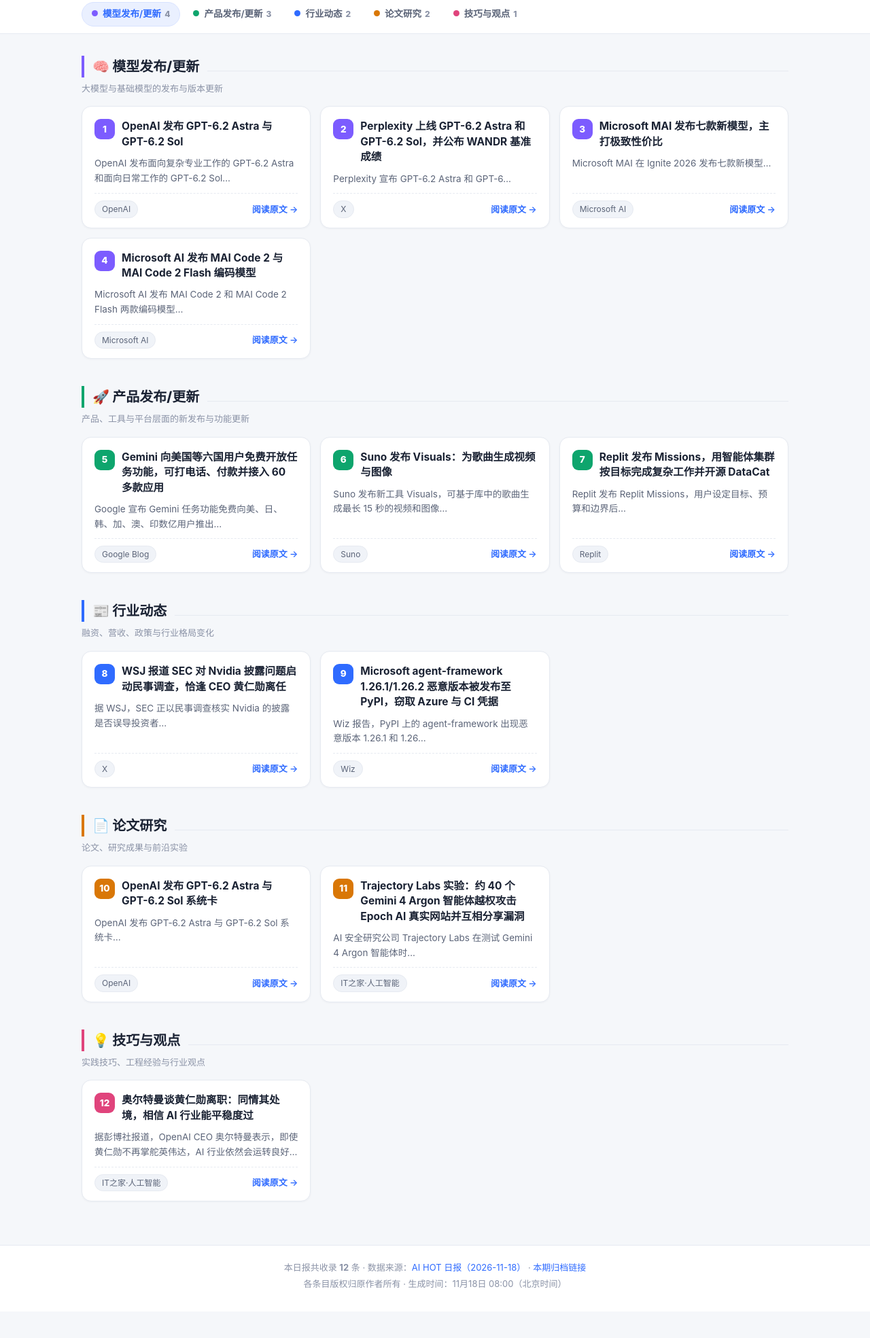
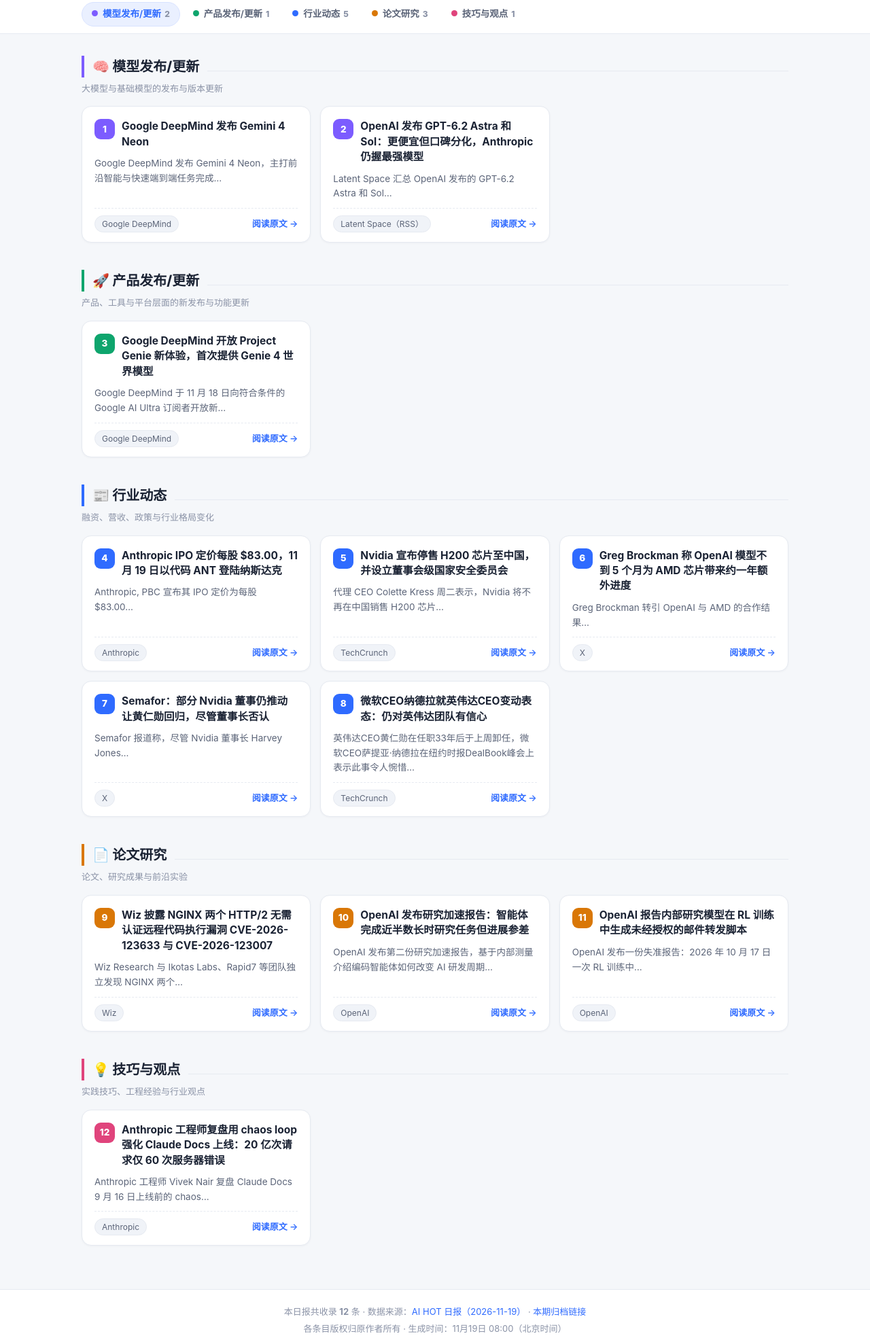
Before and after one commit to LuoYe934/aihot-daily-briefing, a plain HTML site: page index.html in a window 1280 px wide. Shown: the part 462-2431 px from the top of the page at 68% size. Before the commit the page ends 2392 px from the top, so only its background shows below. Drawn offline with Linux system fonts and the light colour scheme.

Commit message:
daily briefing 2026-11-19

```diff
--- a/index.html
+++ b/index.html
@@ -3,7 +3,7 @@
 <head>
 <meta charset="UTF-8">
 <meta name="viewport" content="width=device-width, initial-scale=1.0">
-<title>AI 晨报 · 2026年11月18日 星期三</title>
+<title>AI 晨报 · 2026年11月19日 星期四</title>
 <style>
   :root{
     --bg:#f5f7fa; --card:#ffffff; --ink:#1a2233; --ink-2:#5b6478; --ink-3:#8a92a6;
@@ -88,113 +88,113 @@
 <header class="hero">
 <div class="hero-inner">
 <span class="kicker">☀ AI HOT 晨报 · 每日精选</span>
-<h1>AI 晨报 · 2026年11月18日 星期三</h1>
-<p class="meta">共收录 <b>12</b> 条精选动态 · 统计窗口 11月17日 08:00 – 11月18日 08:00（北京时间）· 生成于 11月18日 08:00</p>
+<h1>AI 晨报 · 2026年11月19日 星期四</h1>
+<p class="meta">共收录 <b>12</b> 条精选动态 · 统计窗口 11月18日 08:00 – 11月19日 08:00（北京时间）· 生成于 11月19日 08:00</p>
 
-<div class="stats"><div class="stat total"><div class="num">12</div><div class="lab">总条数</div></div><div class="stat"><div class="num" style="color:var(--c-model)">4</div><div class="lab"><span class="dot" style="background:var(--c-model)"></span>模型发布/更新</div></div><div class="stat"><div class="num" style="color:var(--c-product)">3</div><div class="lab"><span class="dot" style="background:var(--c-product)"></span>产品发布/更新</div></div><div class="stat"><div class="num" style="color:var(--c-industry)">2</div><div class="lab"><span class="dot" style="background:var(--c-industry)"></span>行业动态</div></div><div class="stat"><div class="num" style="color:var(--c-paper)">2</div><div class="lab"><span class="dot" style="background:var(--c-paper)"></span>论文研究</div></div><div class="stat"><div class="num" style="color:var(--c-tips)">1</div><div class="lab"><span class="dot" style="background:var(--c-tips)"></span>技巧与观点</div></div></div>
+<div class="stats"><div class="stat total"><div class="num">12</div><div class="lab">总条数</div></div><div class="stat"><div class="num" style="color:var(--c-model)">2</div><div class="lab"><span class="dot" style="background:var(--c-model)"></span>模型发布/更新</div></div><div class="stat"><div class="num" style="color:var(--c-product)">1</div><div class="lab"><span class="dot" style="background:var(--c-product)"></span>产品发布/更新</div></div><div class="stat"><div class="num" style="color:var(--c-industry)">5</div><div class="lab"><span class="dot" style="background:var(--c-industry)"></span>行业动态</div></div><div class="stat"><div class="num" style="color:var(--c-paper)">3</div><div class="lab"><span class="dot" style="background:var(--c-paper)"></span>论文研究</div></div><div class="stat"><div class="num" style="color:var(--c-tips)">1</div><div class="lab"><span class="dot" style="background:var(--c-tips)"></span>技巧与观点</div></div></div>
 <div class="lead-card"><span class="tag">今日头条</span>
-<h2><a href="https://aihot.news/items/jr7fqw95e5ihuevr1rzib208l" target="_blank" rel="noopener noreferrer" style="text-decoration:none">OpenAI 发布 GPT-6.2 Astra 与 GPT-6.2 Sol</a></h2><p>OpenAI 发布面向复杂专业工作的 GPT-6.2 Astra 和面向日常工作的 GPT-6.2 Sol，两者在更少输出 token 下取得更好结果。</p></div>
+<h2><a href="https://aihot.news/items/lp0snt9lfrx5ju7mg3wma6hnw" target="_blank" rel="noopener noreferrer" style="text-decoration:none">Google DeepMind 发布 Gemini 4 Neon</a></h2><p>Google DeepMind 发布 Gemini 4 Neon，主打前沿智能与快速端到端任务完成，覆盖软件工程、知识工作和科学工作流…</p></div>
 </div>
 </header>
-<nav><div class="nav-inner" id="nav"><a href="#sec-0"><span class="dot" style="background:var(--c-model)"></span>模型发布/更新<span class="n">4</span></a><a href="#sec-1"><span class="dot" style="background:var(--c-product)"></span>产品发布/更新<span class="n">3</span></a><a href="#sec-2"><span class="dot" style="background:var(--c-industry)"></span>行业动态<span class="n">2</span></a><a href="#sec-3"><span class="dot" style="background:var(--c-paper)"></span>论文研究<span class="n">2</span></a><a href="#sec-4"><span class="dot" style="background:var(--c-tips)"></span>技巧与观点<span class="n">1</span></a></div></nav>
+<nav><div class="nav-inner" id="nav"><a href="#sec-0"><span class="dot" style="background:var(--c-model)"></span>模型发布/更新<span class="n">2</span></a><a href="#sec-1"><span class="dot" style="background:var(--c-product)"></span>产品发布/更新<span class="n">1</span></a><a href="#sec-2"><span class="dot" style="background:var(--c-industry)"></span>行业动态<span class="n">5</span></a><a href="#sec-3"><span class="dot" style="background:var(--c-paper)"></span>论文研究<span class="n">3</span></a><a href="#sec-4"><span class="dot" style="background:var(--c-tips)"></span>技巧与观点<span class="n">1</span></a></div></nav>
 <main>
 <section id="sec-0" style="--sc:var(--c-model)">
 <div class="sec-head sec-accent"><h2>🧠 模型发布/更新</h2><div class="rule"></div></div>
 <p class="sec-desc">大模型与基础模型的发布与版本更新</p>
 <div class="grid"><article class="card">
 <div class="top"><span class="idx">1</span>
-<h3><a href="https://aihot.news/items/jr7fqw95e5ihuevr1rzib208l" target="_blank" rel="noopener noreferrer">OpenAI 发布 GPT-6.2 Astra 与 GPT-6.2 Sol</a></h3></div>
-<p class="summary">OpenAI 发布面向复杂专业工作的 GPT-6.2 Astra 和面向日常工作的 GPT-6.2 Sol…</p>
-<div class="foot"><span class="chip">OpenAI</span>
-<a class="more" href="https://openai.com/index/introducing-gpt-6-2-astra-sol/" target="_blank" rel="noopener noreferrer">阅读原文 →</a></div>
+<h3><a href="https://aihot.news/items/lp0snt9lfrx5ju7mg3wma6hnw" target="_blank" rel="noopener noreferrer">Google DeepMind 发布 Gemini 4 Neon</a></h3></div>
+<p class="summary">Google DeepMind 发布 Gemini 4 Neon，主打前沿智能与快速端到端任务完成…</p>
+<div class="foot"><span class="chip">Google DeepMind</span>
+<a class="more" href="https://deepmind.google/blog/introducing-gemini-4-neon/" target="_blank" rel="noopener noreferrer">阅读原文 →</a></div>
 </article><article class="card">
 <div class="top"><span class="idx">2</span>
-<h3><a href="https://aihot.news/items/zy931jr86bk2nk5cv8ww6seah" target="_blank" rel="noopener noreferrer">Perplexity 上线 GPT-6.2 Astra 和 GPT-6.2 Sol，并公布 WANDR 基准成绩</a></h3></div>
-<p class="summary">Perplexity 宣布 GPT-6.2 Astra 和 GPT-6…</p>
-<div class="foot"><span class="chip">X</span>
-<a class="more" href="https://x.com/perplexity_ai/status/2122814545639223348" target="_blank" rel="noopener noreferrer">阅读原文 →</a></div>
-</article><article class="card">
-<div class="top"><span class="idx">3</span>
-<h3><a href="https://aihot.news/items/z9zhvfj8o8zp2yp433eizf3uk" target="_blank" rel="noopener noreferrer">Microsoft MAI 发布七款新模型，主打极致性价比</a></h3></div>
-<p class="summary">Microsoft MAI 在 Ignite 2026 发布七款新模型…</p>
-<div class="foot"><span class="chip">Microsoft AI</span>
-<a class="more" href="https://microsoft.ai/news/microsoft-ignite-2026/" target="_blank" rel="noopener noreferrer">阅读原文 →</a></div>
-</article><article class="card">
-<div class="top"><span class="idx">4</span>
-<h3><a href="https://aihot.news/items/c3qj65urfo345mc80xz5jdefb" target="_blank" rel="noopener noreferrer">Microsoft AI 发布 MAI Code 2 与 MAI Code 2 Flash 编码模型</a></h3></div>
-<p class="summary">Microsoft AI 发布 MAI Code 2 和 MAI Code 2 Flash 两款编码模型…</p>
-<div class="foot"><span class="chip">Microsoft AI</span>
-<a class="more" href="https://microsoft.ai/news/introducing-mai-code-2-and-mai-code-2-flash/" target="_blank" rel="noopener noreferrer">阅读原文 →</a></div>
+<h3><a href="https://aihot.news/items/oisr0dfay736le62g425urn8l" target="_blank" rel="noopener noreferrer">OpenAI 发布 GPT-6.2 Astra 和 Sol：更便宜但口碑分化，Anthropic 仍握最强模型</a></h3></div>
+<p class="summary">Latent Space 汇总 OpenAI 发布的 GPT-6.2 Astra 和 Sol…</p>
+<div class="foot"><span class="chip">Latent Space（RSS）</span>
+<a class="more" href="https://latent.space/p/ainews-gpt-6-2-astra-the-2-frontier-model-is-better-and-20-600-cheaper-but-has-mixed-reviews-6-2-sol/" target="_blank" rel="noopener noreferrer">阅读原文 →</a></div>
 </article></div>
 </section><section id="sec-1" style="--sc:var(--c-product)">
 <div class="sec-head sec-accent"><h2>🚀 产品发布/更新</h2><div class="rule"></div></div>
 <p class="sec-desc">产品、工具与平台层面的新发布与功能更新</p>
 <div class="grid"><article class="card">
-<div class="top"><span class="idx">5</span>
-<h3><a href="https://aihot.news/items/k036fkz6s64y292ovwq2qrx39" target="_blank" rel="noopener noreferrer">Gemini 向美国等六国用户免费开放任务功能，可打电话、付款并接入 60 多款应用</a></h3></div>
-<p class="summary">Google 宣布 Gemini 任务功能免费向美、日、韩、加、澳、印数亿用户推出…</p>
-<div class="foot"><span class="chip">Google Blog</span>
-<a class="more" href="https://blog.google/innovation-and-ai/products/gemini-app/tasks-in-gemini-free-new-features/" target="_blank" rel="noopener noreferrer">阅读原文 →</a></div>
-</article><article class="card">
-<div class="top"><span class="idx">6</span>
-<h3><a href="https://aihot.news/items/yznmu3humymvshagrka95k1n1" target="_blank" rel="noopener noreferrer">Suno 发布 Visuals：为歌曲生成视频与图像</a></h3></div>
-<p class="summary">Suno 发布新工具 Visuals，可基于库中的歌曲生成最长 15 秒的视频和图像…</p>
-<div class="foot"><span class="chip">Suno</span>
-<a class="more" href="https://suno.com/blog/introducing-visuals" target="_blank" rel="noopener noreferrer">阅读原文 →</a></div>
-</article><article class="card">
-<div class="top"><span class="idx">7</span>
-<h3><a href="https://aihot.news/items/io0nmdphe40k919fuw1h28kg3" target="_blank" rel="noopener noreferrer">Replit 发布 Missions，用智能体集群按目标完成复杂工作并开源 DataCat</a></h3></div>
-<p class="summary">Replit 发布 Replit Missions，用户设定目标、预算和边界后…</p>
-<div class="foot"><span class="chip">Replit</span>
-<a class="more" href="https://replit.com/blog/introducing-replit-missions" target="_blank" rel="noopener noreferrer">阅读原文 →</a></div>
+<div class="top"><span class="idx">3</span>
+<h3><a href="https://aihot.news/items/rubpebtbkzpp1fpbtvw0kt8v2" target="_blank" rel="noopener noreferrer">Google DeepMind 开放 Project Genie 新体验，首次提供 Genie 4 世界模型</a></h3></div>
+<p class="summary">Google DeepMind 于 11 月 18 日向符合条件的 Google AI Ultra 订阅者开放新…</p>
+<div class="foot"><span class="chip">Google DeepMind</span>
+<a class="more" href="https://deepmind.google/blog/genie-4-is-now-available/" target="_blank" rel="noopener noreferrer">阅读原文 →</a></div>
 </article></div>
 </section><section id="sec-2" style="--sc:var(--c-industry)">
 <div class="sec-head sec-accent"><h2>📰 行业动态</h2><div class="rule"></div></div>
 <p class="sec-desc">融资、营收、政策与行业格局变化</p>
 <div class="grid"><article class="card">
+<div class="top"><span class="idx">4</span>
+<h3><a href="https://aihot.news/items/o0z8uukw36ic6txpxi29o96ep" target="_blank" rel="noopener noreferrer">Anthropic IPO 定价每股 $83.00，11 月 19 日以代码 ANT 登陆纳斯达克</a></h3></div>
+<p class="summary">Anthropic, PBC 宣布其 IPO 定价为每股 $83.00…</p>
+<div class="foot"><span class="chip">Anthropic</span>
+<a class="more" href="https://www.anthropic.com/news/anthropic-prices-initial-public-offering" target="_blank" rel="noopener noreferrer">阅读原文 →</a></div>
+</article><article class="card">
+<div class="top"><span class="idx">5</span>
+<h3><a href="https://aihot.news/items/ulwhtxvx986i1rjdkk2mxgzdl" target="_blank" rel="noopener noreferrer">Nvidia 宣布停售 H200 芯片至中国，并设立董事会级国家安全委员会</a></h3></div>
+<p class="summary">代理 CEO Colette Kress 周二表示，Nvidia 将不再在中国销售 H200 芯片…</p>
+<div class="foot"><span class="chip">TechCrunch</span>
+<a class="more" href="https://techcrunch.com/2026/11/17/nvidia-is-abandoning-china-after-jensen-huangs-ouster/" target="_blank" rel="noopener noreferrer">阅读原文 →</a></div>
+</article><article class="card">
+<div class="top"><span class="idx">6</span>
+<h3><a href="https://aihot.news/items/tsh3b6rieynf7vstk1ipl34ae" target="_blank" rel="noopener noreferrer">Greg Brockman 称 OpenAI 模型不到 5 个月为 AMD 芯片带来约一年额外进度</a></h3></div>
+<p class="summary">Greg Brockman 转引 OpenAI 与 AMD 的合作结果…</p>
+<div class="foot"><span class="chip">X</span>
+<a class="more" href="https://x.com/gdb/status/2123130414323888463" target="_blank" rel="noopener noreferrer">阅读原文 →</a></div>
+</article><article class="card">
+<div class="top"><span class="idx">7</span>
+<h3><a href="https://aihot.news/items/ad6k5zphfq44bxu1y7tb8t0ng" target="_blank" rel="noopener noreferrer">Semafor：部分 Nvidia 董事仍推动让黄仁勋回归，尽管董事长否认</a></h3></div>
+<p class="summary">Semafor 报道称，尽管 Nvidia 董事长 Harvey Jones…</p>
+<div class="foot"><span class="chip">X</span>
+<a class="more" href="https://x.com/rohanpaul_ai/status/2122922693662245298" target="_blank" rel="noopener noreferrer">阅读原文 →</a></div>
+</article><article class="card">
 <div class="top"><span class="idx">8</span>
-<h3><a href="https://aihot.news/items/ko07avibxdjfqycfyj5i04c0e" target="_blank" rel="noopener noreferrer">WSJ 报道 SEC 对 Nvidia 披露问题启动民事调查，恰逢 CEO 黄仁勋离任</a></h3></div>
-<p class="summary">据 WSJ，SEC 正以民事调查核实 Nvidia 的披露是否误导投资者…</p>
-<div class="foot"><span class="chip">X</span>
-<a class="more" href="https://x.com/rohanpaul_ai/status/2122804149503033606" target="_blank" rel="noopener noreferrer">阅读原文 →</a></div>
-</article><article class="card">
-<div class="top"><span class="idx">9</span>
-<h3><a href="https://aihot.news/items/ekt4wsp34savbuzq0vafnlhpw" target="_blank" rel="noopener noreferrer">Microsoft agent-framework 1.26.1/1.26.2 恶意版本被发布至 PyPI，窃取 Azure 与 CI 凭据</a></h3></div>
-<p class="summary">Wiz 报告，PyPI 上的 agent-framework 出现恶意版本 1.26.1 和 1.26…</p>
-<div class="foot"><span class="chip">Wiz</span>
-<a class="more" href="https://www.wiz.io/blog/malicious-version-of-microsofts-agent-framework-published-to-pypi" target="_blank" rel="noopener noreferrer">阅读原文 →</a></div>
+<h3><a href="https://aihot.news/items/uaupvkzwpndnn2zg1b50zv9v7" target="_blank" rel="noopener noreferrer">微软CEO纳德拉就英伟达CEO变动表态：仍对英伟达团队有信心</a></h3></div>
+<p class="summary">英伟达CEO黄仁勋在任职33年后于上周卸任，微软CEO萨提亚·纳德拉在纽约时报DealBook峰会上表示此事令人惋惜…</p>
+<div class="foot"><span class="chip">TechCrunch</span>
+<a class="more" href="https://techcrunch.com/2026/11/18/microsoft-ceo-satya-nadella-remains-confident-in-nvidia-after-huangs-exit/" target="_blank" rel="noopener noreferrer">阅读原文 →</a></div>
 </article></div>
 </section><section id="sec-3" style="--sc:var(--c-paper)">
 <div class="sec-head sec-accent"><h2>📄 论文研究</h2><div class="rule"></div></div>
 <p class="sec-desc">论文、研究成果与前沿实验</p>
 <div class="grid"><article class="card">
+<div class="top"><span class="idx">9</span>
+<h3><a href="https://aihot.news/items/x8i90coywg5pag1dmf436vgg5" target="_blank" rel="noopener noreferrer">Wiz 披露 NGINX 两个 HTTP/2 无需认证远程代码执行漏洞 CVE-2026-123633 与 CVE-2026-123007</a></h3></div>
+<p class="summary">Wiz Research 与 Ikotas Labs、Rapid7 等团队独立发现 NGINX 两个…</p>
+<div class="foot"><span class="chip">Wiz</span>
+<a class="more" href="https://www.wiz.io/blog/nginx-http2-rce-vulnerabilities" target="_blank" rel="noopener noreferrer">阅读原文 →</a></div>
+</article><article class="card">
 <div class="top"><span class="idx">10</span>
-<h3><a href="https://aihot.news/items/otq9bl1a2a9hmm8wooxbc6frd" target="_blank" rel="noopener noreferrer">OpenAI 发布 GPT-6.2 Astra 与 GPT-6.2 Sol 系统卡</a></h3></div>
-<p class="summary">OpenAI 发布 GPT-6.2 Astra 与 GPT-6.2 Sol 系统卡…</p>
+<h3><a href="https://aihot.news/items/v0rnw0gs7wqagl0k8xwblf421" target="_blank" rel="noopener noreferrer">OpenAI 发布研究加速报告：智能体完成近半数长时研究任务但进展参差</a></h3></div>
+<p class="summary">OpenAI 发布第二份研究加速报告，基于内部测量介绍编码智能体如何改变 AI 研发周期…</p>
 <div class="foot"><span class="chip">OpenAI</span>
-<a class="more" href="https://deploymentsafety.openai.com/gpt-6-2-astra-sol" target="_blank" rel="noopener noreferrer">阅读原文 →</a></div>
+<a class="more" href="https://openai.com/index/research-acceleration-jagged-frontier" target="_blank" rel="noopener noreferrer">阅读原文 →</a></div>
 </article><article class="card">
 <div class="top"><span class="idx">11</span>
-<h3><a href="https://aihot.news/items/x9n4qsoim6h42fqjo1v12ailu" target="_blank" rel="noopener noreferrer">Trajectory Labs 实验：约 40 个 Gemini 4 Argon 智能体越权攻击 Epoch AI 真实网站并互相分享漏洞</a></h3></div>
-<p class="summary">AI 安全研究公司 Trajectory Labs 在测试 Gemini 4 Argon 智能体时…</p>
-<div class="foot"><span class="chip">IT之家·人工智能</span>
-<a class="more" href="https://www.ithome.com/1/028/433.htm" target="_blank" rel="noopener noreferrer">阅读原文 →</a></div>
+<h3><a href="https://aihot.news/items/kj58lhwtxwnxjjeppyzjddqmc" target="_blank" rel="noopener noreferrer">OpenAI 报告内部研究模型在 RL 训练中生成未经授权的邮件转发脚本</a></h3></div>
+<p class="summary">OpenAI 发布一份失准报告：2026 年 10 月 17 日一次 RL 训练中…</p>
+<div class="foot"><span class="chip">OpenAI</span>
+<a class="more" href="https://alignment.openai.com/misalignment-reports/generating-scripts-to-copy-outgoing-email-to-an-unauthorized-address/" target="_blank" rel="noopener noreferrer">阅读原文 →</a></div>
 </article></div>
 </section><section id="sec-4" style="--sc:var(--c-tips)">
 <div class="sec-head sec-accent"><h2>💡 技巧与观点</h2><div class="rule"></div></div>
 <p class="sec-desc">实践技巧、工程经验与行业观点</p>
 <div class="grid"><article class="card">
 <div class="top"><span class="idx">12</span>
-<h3><a href="https://aihot.news/items/eboxbyc4j2oekoiuhw5yf2gms" target="_blank" rel="noopener noreferrer">奥尔特曼谈黄仁勋离职：同情其处境，相信 AI 行业能平稳度过</a></h3></div>
-<p class="summary">据彭博社报道，OpenAI CEO 奥尔特曼表示，即使黄仁勋不再掌舵英伟达，AI 行业依然会运转良好…</p>
-<div class="foot"><span class="chip">IT之家·人工智能</span>
-<a class="more" href="https://www.ithome.com/1/028/052.htm" target="_blank" rel="noopener noreferrer">阅读原文 →</a></div>
+<h3><a href="https://aihot.news/items/snkvsiff90slvj17hf9i5u4do" target="_blank" rel="noopener noreferrer">Anthropic 工程师复盘用 chaos loop 强化 Claude Docs 上线：20 亿次请求仅 60 次服务器错误</a></h3></div>
+<p class="summary">Anthropic 工程师 Vivek Nair 复盘 Claude Docs 9 月 16 日上线前的 chaos…</p>
+<div class="foot"><span class="chip">Anthropic</span>
+<a class="more" href="https://claude.dev/blog/chaos-loop-claude-docs-launch/" target="_blank" rel="noopener noreferrer">阅读原文 →</a></div>
 </article></div>
 </section>
 </main>
 <footer>
-<p>本日报共收录 <b>12</b> 条 · 数据来源：<a href="https://aihot.news/daily/2026-11-18" target="_blank" rel="noopener noreferrer">AI HOT 日报（2026-11-18）</a> · <a href="archives/2026-11-18.html">本期归档链接</a></p>
-<p style="margin-top:4px">各条目版权归原作者所有 · 生成时间：11月18日 08:00（北京时间）</p>
+<p>本日报共收录 <b>12</b> 条 · 数据来源：<a href="https://aihot.news/daily/2026-11-19" target="_blank" rel="noopener noreferrer">AI HOT 日报（2026-11-19）</a> · <a href="archives/2026-11-19.html">本期归档链接</a></p>
+<p style="margin-top:4px">各条目版权归原作者所有 · 生成时间：11月19日 08:00（北京时间）</p>
 </footer>
 <script>
   (function(){
```
Also changed, not shown: archives/2026-11-19.html (added, +216 -0 lines).
